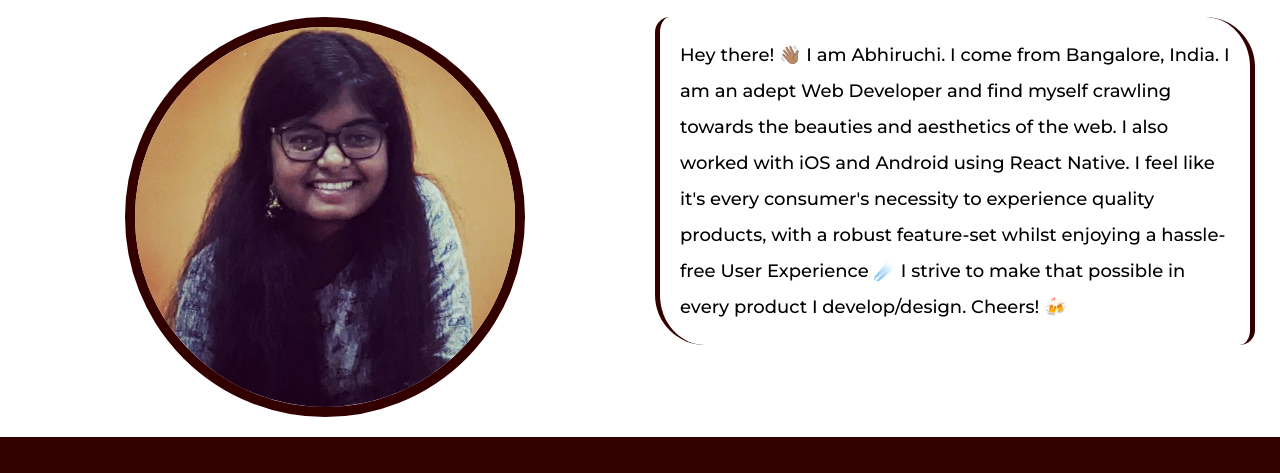
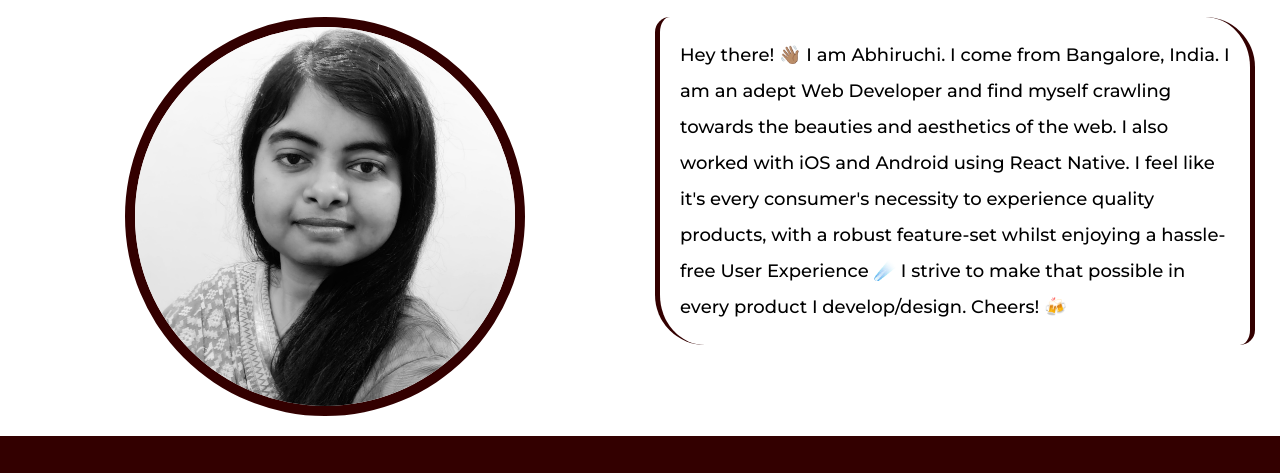
Before and after one commit to AbhiruchiMaurya/abhiruchimaurya.github.io, a plain HTML site: page index.html in a window 1280 px wide. Shown: the part 695-1168 px from the top of the page. Drawn offline with nearby package versions, Linux system fonts and the light colour scheme.

Commit message:
Profile pic change

```diff
--- a/index.html
+++ b/index.html
@@ -105,7 +105,7 @@
             <div class="col-md-6">
               <div style="text-align: center">
                 <img
-                  src="images/profile-pic.jfif"
+                  src="images/profile-pic-1.jpg"
                   alt="ProfilePhoto"
                   style="
                     width: 400px;
```
Also changed, not shown: images/profile-pic-1.jpg (added), images/profile-pic.jfif (deleted).
